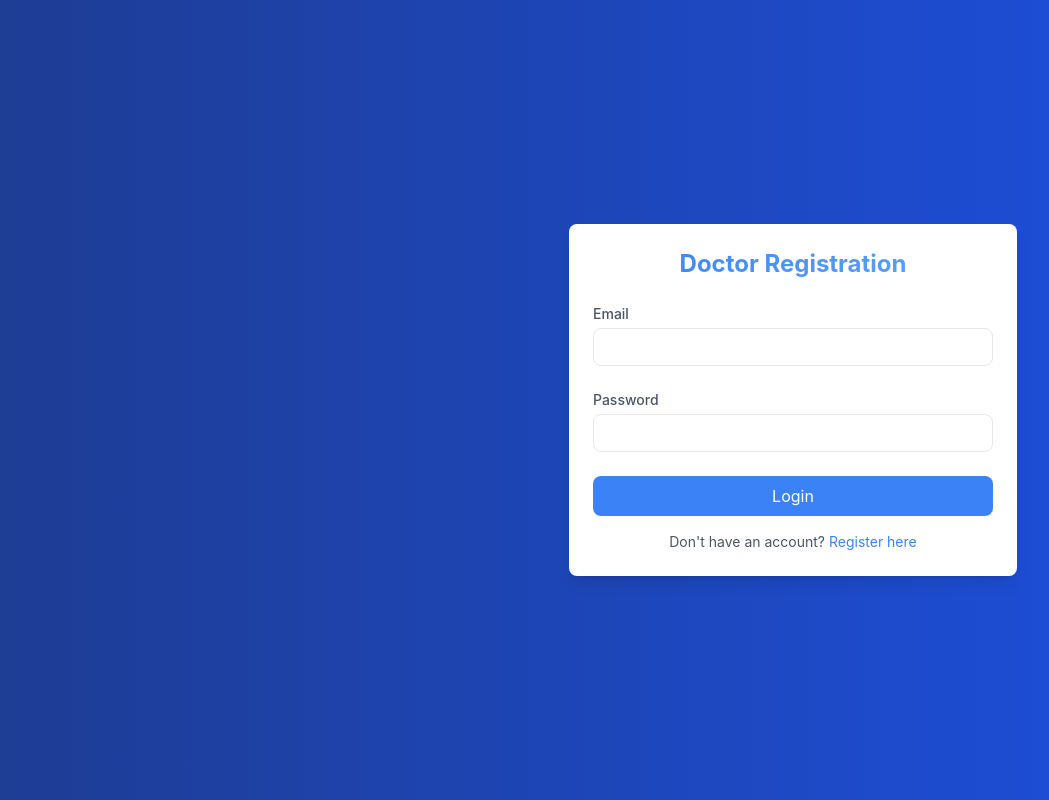
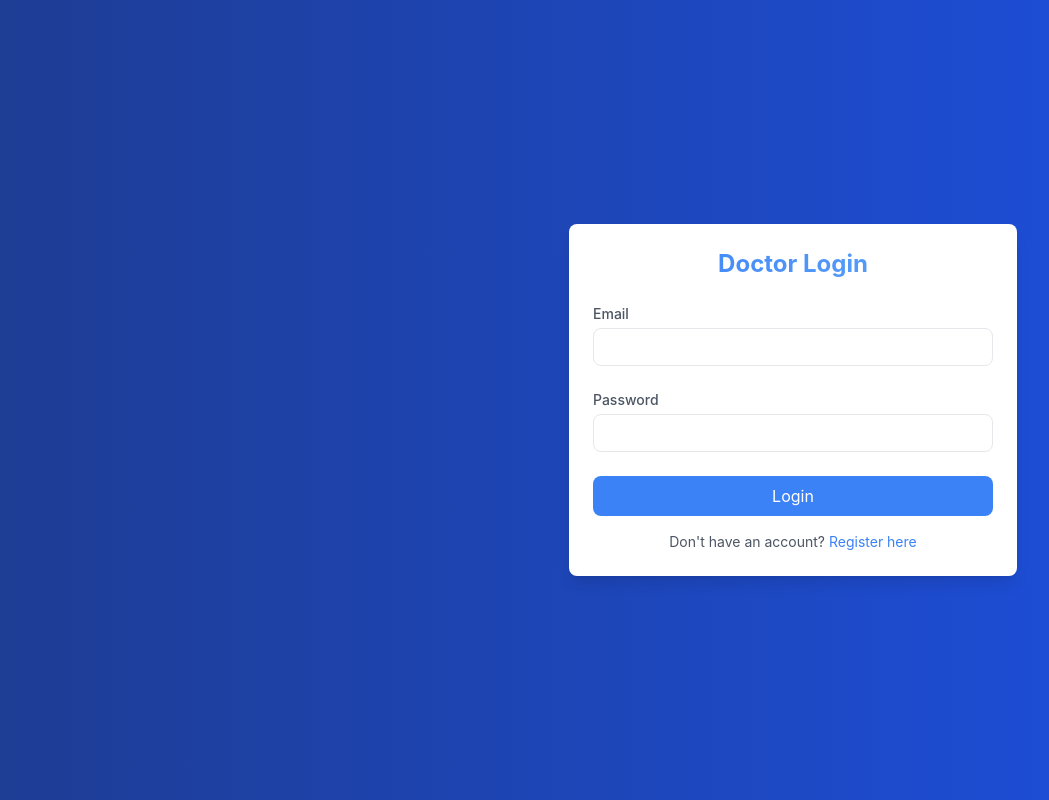
Before and after one commit to firdoush01/quickheal, a React (Create React App) app in the folder client/: page /auth/doctor in a window 1280 px wide. Shown: the whole page, without its empty margins (167-1216 px from the left). Built offline with nearby package versions, Linux system fonts and the light colour scheme; no server answers.

Commit message:
changed the title in the login form

```diff
--- a/client/src/pages/doctor/auth/page.jsx
+++ b/client/src/pages/doctor/auth/page.jsx
@@ -53,7 +53,7 @@ const LoginComponent = ({ setIsLogin }) => {
         </div>
 
         <h2 className="text-2xl font-bold text-center mb-6 bg-clip-text text-transparent bg-gradient-to-r from-blue-500 to-blue-400">
-          Doctor Registration
+          Doctor Login
         </h2>
 
         {/* Login Form */}
```
